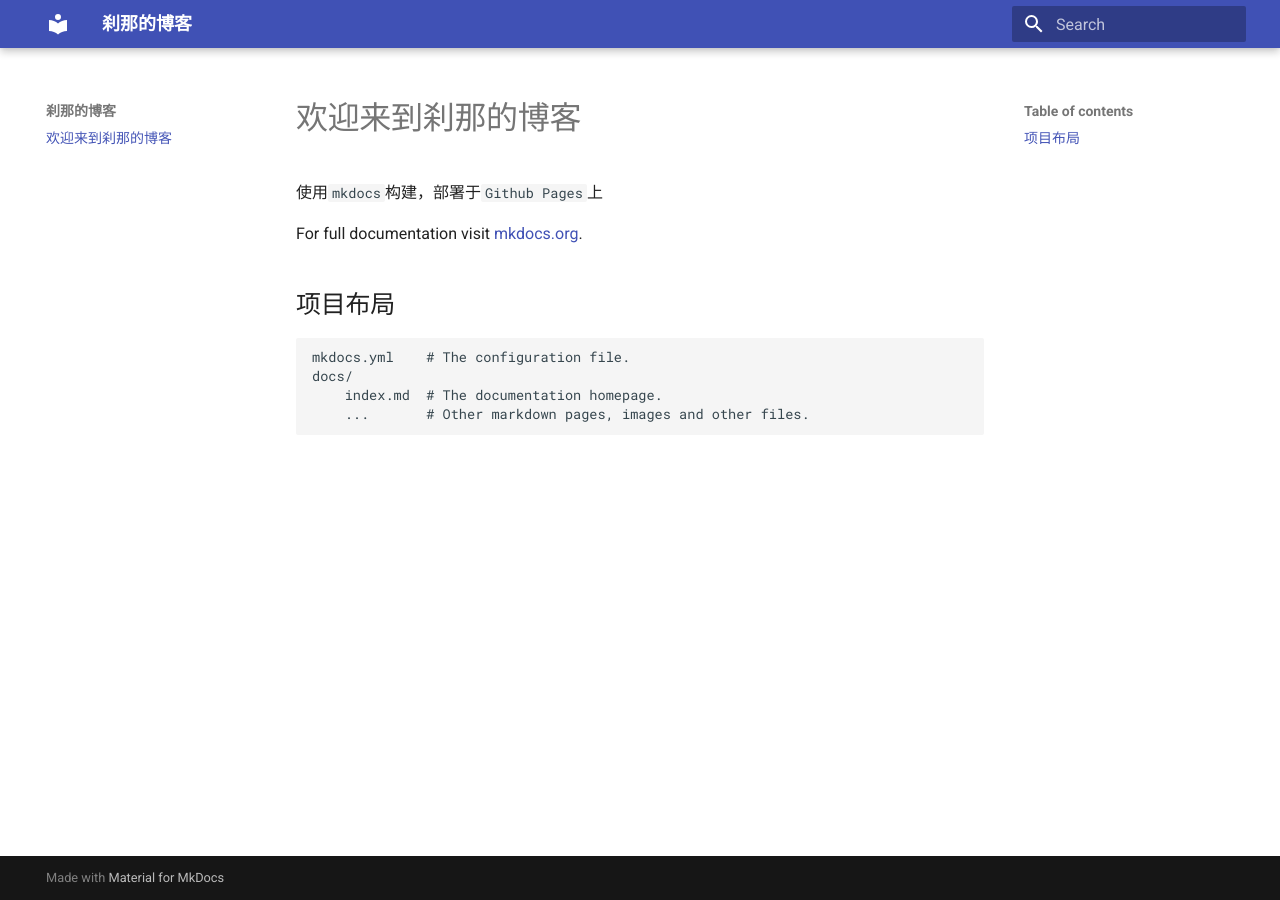
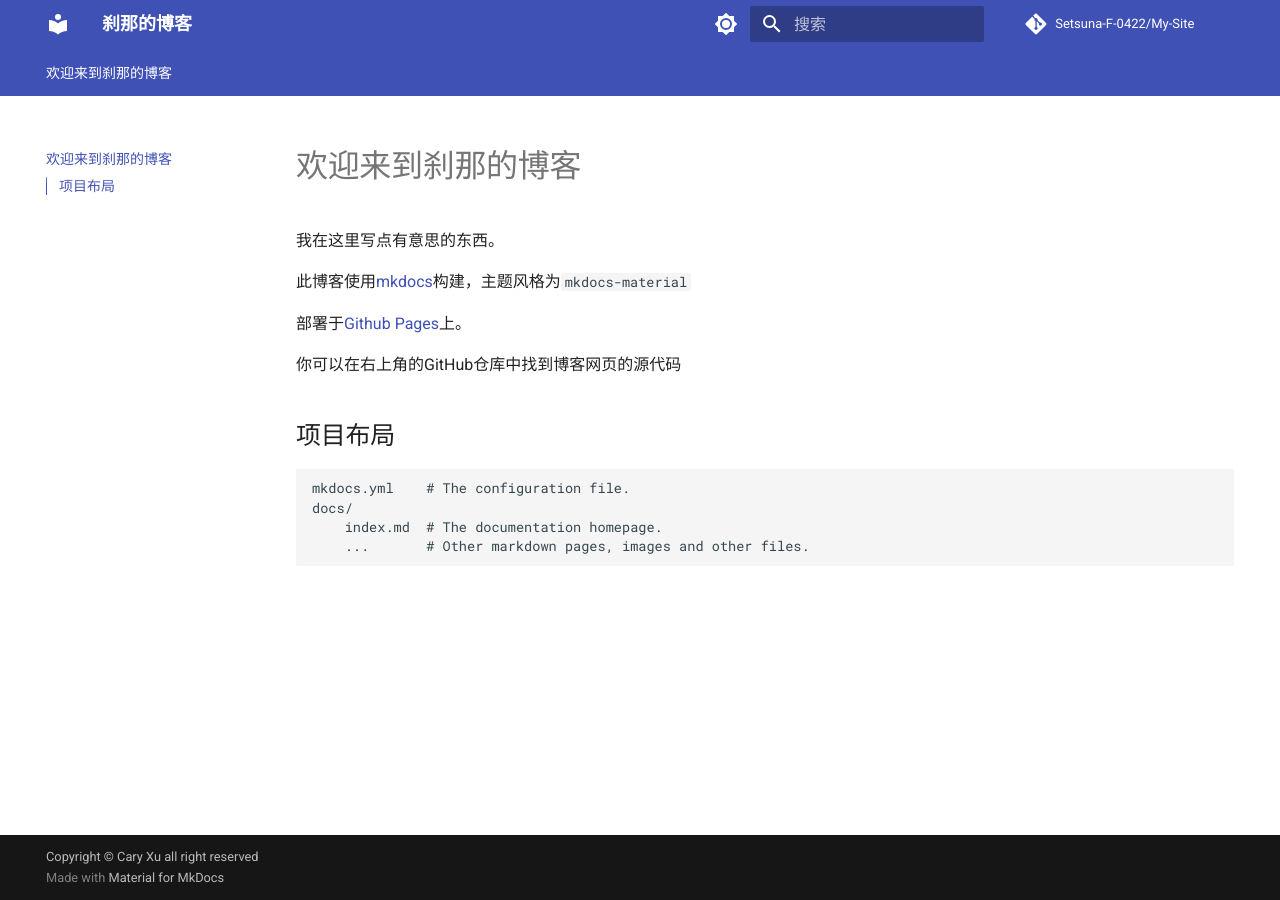
Before and after one commit to Setsuna0422/My-Site, an MkDocs documentation site: the page built from docs/index.md, in a window 1280 px wide. Built offline with MkDocs 1.6.1 and Material for MkDocs 9.7.7, drawn with Linux system fonts in a browser that asks for light colours; comment, search, counter and statistics services are not loaded.

Commit message:
更新博客界面

```diff
--- a/docs/index.md
+++ b/docs/index.md
@@ -1,8 +1,12 @@
 # 欢迎来到刹那的博客
 
-使用`mkdocs`构建，部署于`Github Pages`上
+我在这里写点有意思的东西。
 
-For full documentation visit [mkdocs.org](https://www.mkdocs.org).
+此博客使用[mkdocs](https://www.mkdocs.org)构建，主题风格为`mkdocs-material`
+
+部署于[Github Pages](https://pages.github.com/)上。
+
+你可以在右上角的GitHub仓库中找到博客网页的源代码
 
 ## 项目布局
 
--- a/mkdocs.yml
+++ b/mkdocs.yml
@@ -2,3 +2,43 @@ site_name: 刹那的博客
 
 theme:
   name: material
+  language: zh
+
+  icon:
+    repo: fontawesome/brands/git-alt
+
+  palette:
+
+    # Palette toggle for light mode
+    - media: "(prefers-color-scheme: light)"
+      scheme: default
+      toggle:
+        icon: material/brightness-7
+        name: Switch to dark mode
+
+    # Palette toggle for dark mode
+    - media: "(prefers-color-scheme: dark)"
+      scheme: slate
+      toggle:
+        icon: material/brightness-4
+        name: Switch to light mode
+
+
+  features:
+    - navigation.tabs
+    # integration for the table of content
+    - toc.integrate
+    # back to top button
+    - navigation.top
+    - search.suggest
+
+  plugins:
+  - search:
+      lang: zh
+
+repo_name: Setsuna-F-0422/My-Site
+repo_url: https://github.com/Setsuna-F-0422/My-Site
+
+
+
+copyright: Copyright &copy; Cary Xu all right reserved
```
